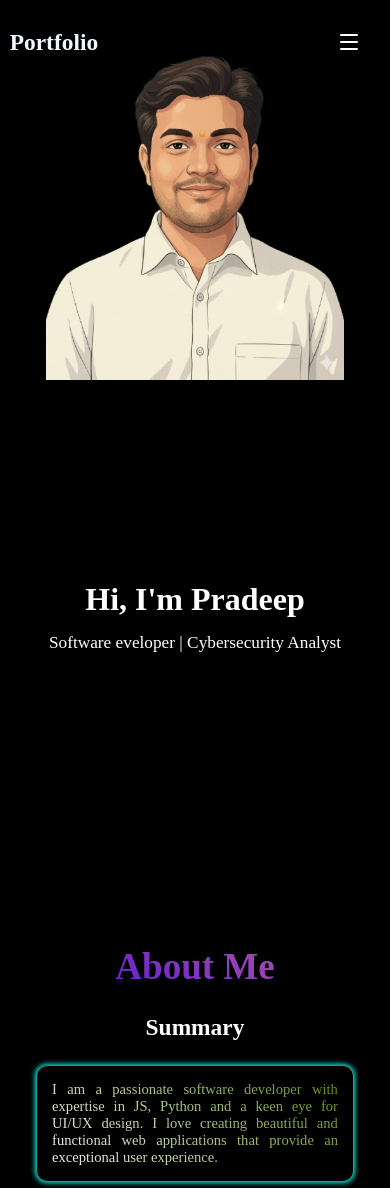
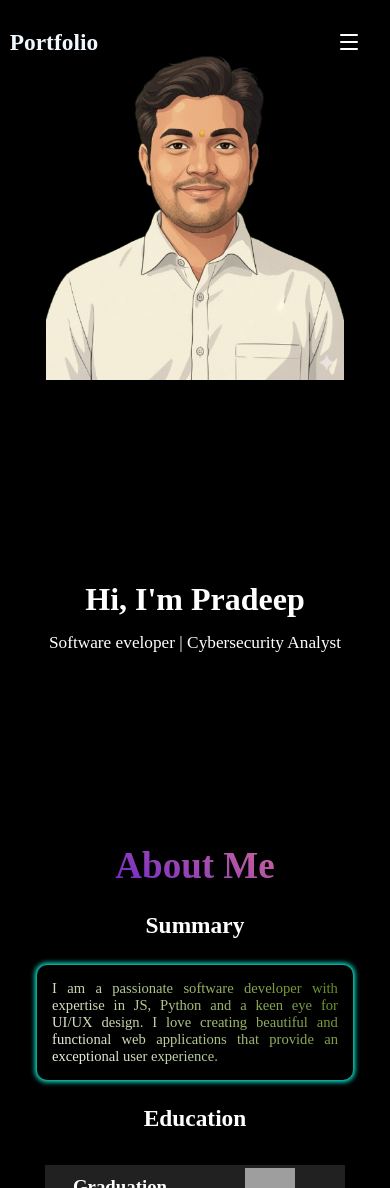
Before and after one commit to Pradeep-env/Pradeep-env, a React (Vite) app: page / in a window 390 px wide. Shown: the top 1188 px of the page. Built offline with nearby package versions, Linux system fonts and the light colour scheme; grey boxes are pictures that could not be loaded.

Commit message:
about page fixes

```diff
--- a/src/index.css
+++ b/src/index.css
@@ -194,6 +194,9 @@ body{
     height: auto;
     padding-bottom: 5vh;
   }
+  #about h1{
+    padding-top: 0px;
+  }
   #abpanel{
     height: 140vh;
     grid-template-rows: 50% 50%;
@@ -209,10 +212,10 @@ body{
     grid-template-columns:100%;
   }
   .abpanel1 .sub div{
-    height: 80%;
+    height: 90%;
     width: 90%;
     display: grid;
-    grid-template-rows: 3fr 1fr;
+    grid-template-rows: 2fr 2fr;
     grid-template-columns: 1fr 1fr;
     align-items: center;
     justify-items: center;
```
